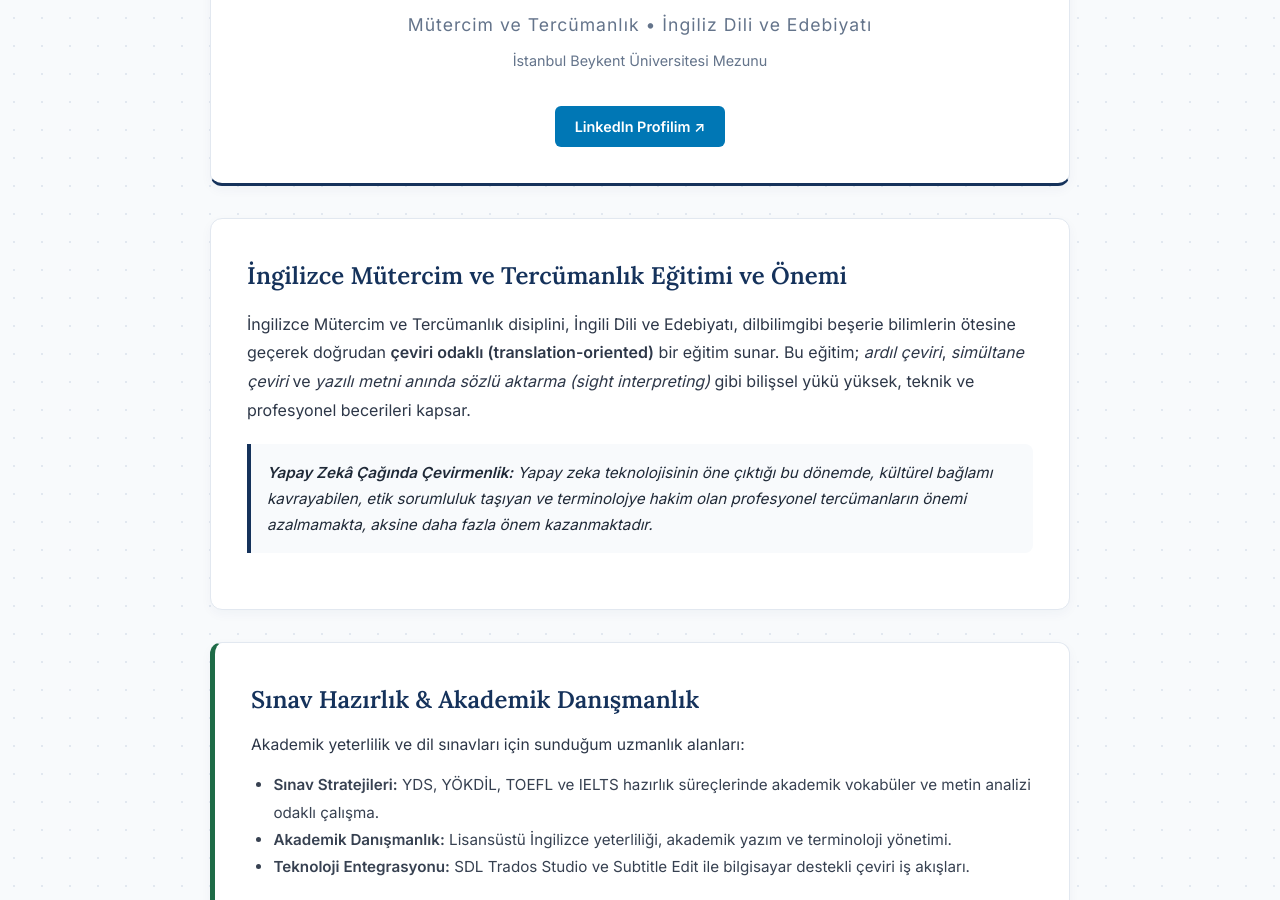
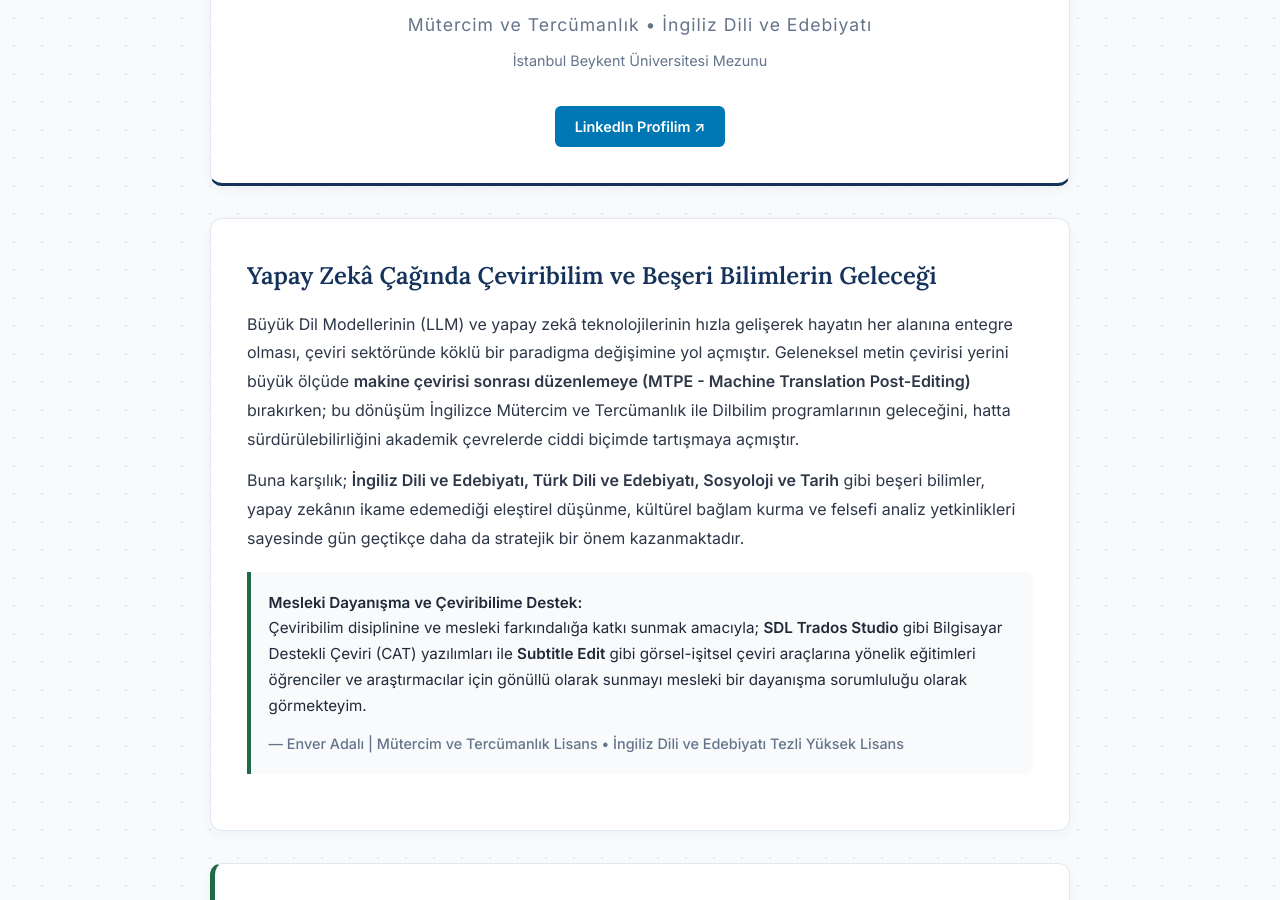
Before and after one commit to adalienver/adalienver.github.io, a Jekyll site: the page built from index.md, in a window 1280 px wide and 900 px high, scrolled down 220 px. Built offline with Jekyll 4.4.1, drawn with Linux system fonts in a browser that asks for light colours.

Commit message:
Update index.md

```diff
--- a/index.md
+++ b/index.md
@@ -22,12 +22,20 @@ title: Ana Sayfa
 <!-- AKADEMİK VE DANIŞMANLIK BÖLÜMÜ -->
 
 <div class="card">
-  <h2>İngilizce Mütercim ve Tercümanlık Eğitimi ve Önemi</h2>
+  <h2>Yapay Zekâ Çağında Çeviribilim ve Beşeri Bilimlerin Geleceği</h2>
   <p style="margin-top: 0.8rem; font-size: 1rem; line-height: 1.8; color: #2d3748;">
-    İngilizce Mütercim ve Tercümanlık disiplini, İngili Dili ve Edebiyatı, dilbilimgibi beşerie bilimlerin ötesine  geçerek doğrudan <strong>çeviri odaklı (translation-oriented)</strong> bir eğitim sunar. Bu eğitim; <em>ardıl çeviri</em>, <em>simültane çeviri</em> ve <em>yazılı metni anında sözlü aktarma (sight interpreting)</em> gibi bilişsel yükü yüksek, teknik ve profesyonel becerileri kapsar.
+    Büyük Dil Modellerinin (LLM) ve yapay zekâ teknolojilerinin hızla gelişerek hayatın her alanına entegre olması, çeviri sektöründe köklü bir paradigma değişimine yol açmıştır. Geleneksel metin çevirisi yerini büyük ölçüde <strong>makine çevirisi sonrası düzenlemeye (MTPE - Machine Translation Post-Editing)</strong> bırakırken; bu dönüşüm İngilizce Mütercim ve Tercümanlık ile Dilbilim programlarının geleceğini, hatta sürdürülebilirliğini akademik çevrelerde ciddi biçimde tartışmaya açmıştır.
   </p>
-  <div class="abstract-quote" style="border-left: 4px solid var(--primary); background: #f8fafc; padding: 1rem; margin-top: 1.2rem; font-style: italic;">
-    <strong>Yapay Zekâ Çağında Çevirmenlik:</strong> Yapay zeka teknolojisinin öne çıktığı bu dönemde, kültürel bağlamı kavrayabilen, etik sorumluluk taşıyan ve terminolojye hakim olan profesyonel tercümanların önemi azalmamakta, aksine daha fazla önem kazanmaktadır.
+  <p style="margin-top: 0.8rem; font-size: 1rem; line-height: 1.8; color: #2d3748;">
+    Buna karşılık; <strong>İngiliz Dili ve Edebiyatı, Türk Dili ve Edebiyatı, Sosyoloji ve Tarih</strong> gibi beşeri bilimler, yapay zekânın ikame edemediği eleştirel düşünme, kültürel bağlam kurma ve felsefi analiz yetkinlikleri sayesinde gün geçtikçe daha da stratejik bir önem kazanmaktadır.
+  </p>
+
+  <div class="abstract-quote" style="border-left: 4px solid var(--accent); background: #f8fafc; padding: 1.1rem; margin-top: 1.2rem;">
+    <strong>Mesleki Dayanışma ve Çeviribilime Destek:</strong><br>
+    Çeviribilim disiplinine ve mesleki farkındalığa katkı sunmak amacıyla; <strong>SDL Trados Studio</strong> gibi Bilgisayar Destekli Çeviri (CAT) yazılımları ile <strong>Subtitle Edit</strong> gibi görsel-işitsel çeviri araçlarına yönelik eğitimleri öğrenciler ve araştırmacılar için gönüllü olarak sunmayı mesleki bir dayanışma sorumluluğu olarak görmekteyim.
+    <div style="margin-top: 0.8rem; font-size: 0.9rem; color: var(--muted); font-style: normal; font-weight: 500;">
+      — Enver Adalı | Mütercim ve Tercümanlık Lisans • İngiliz Dili ve Edebiyatı Tezli Yüksek Lisans
+    </div>
   </div>
 </div>
 
```
